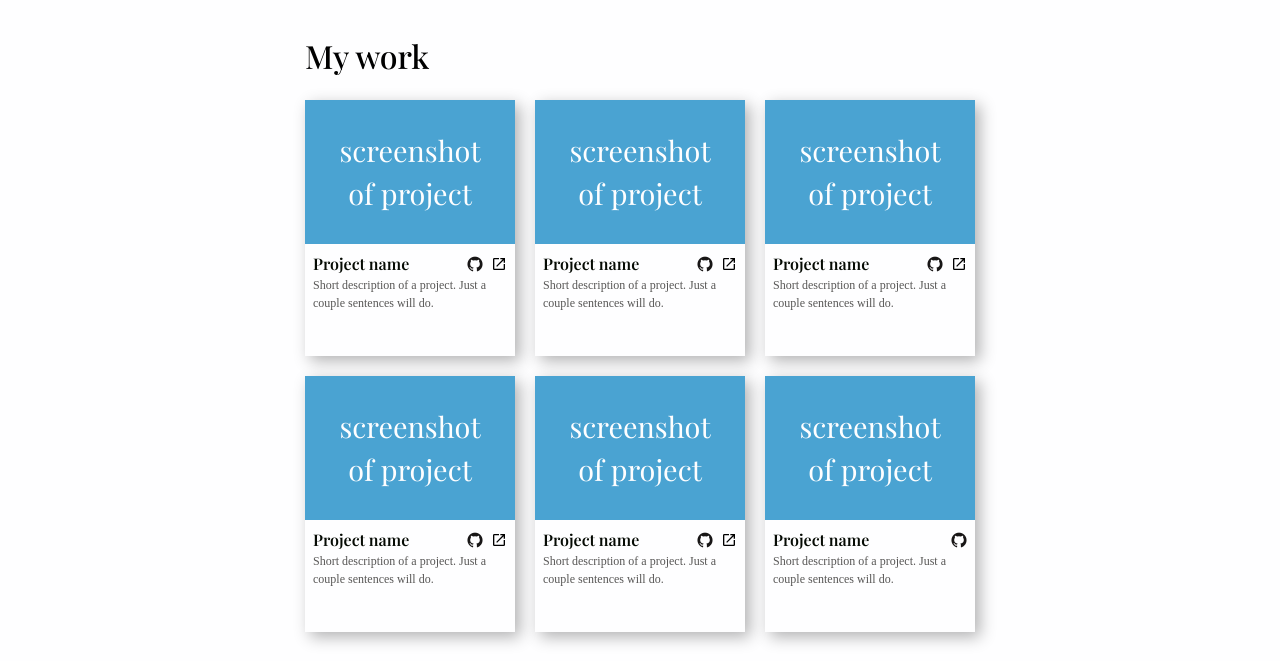
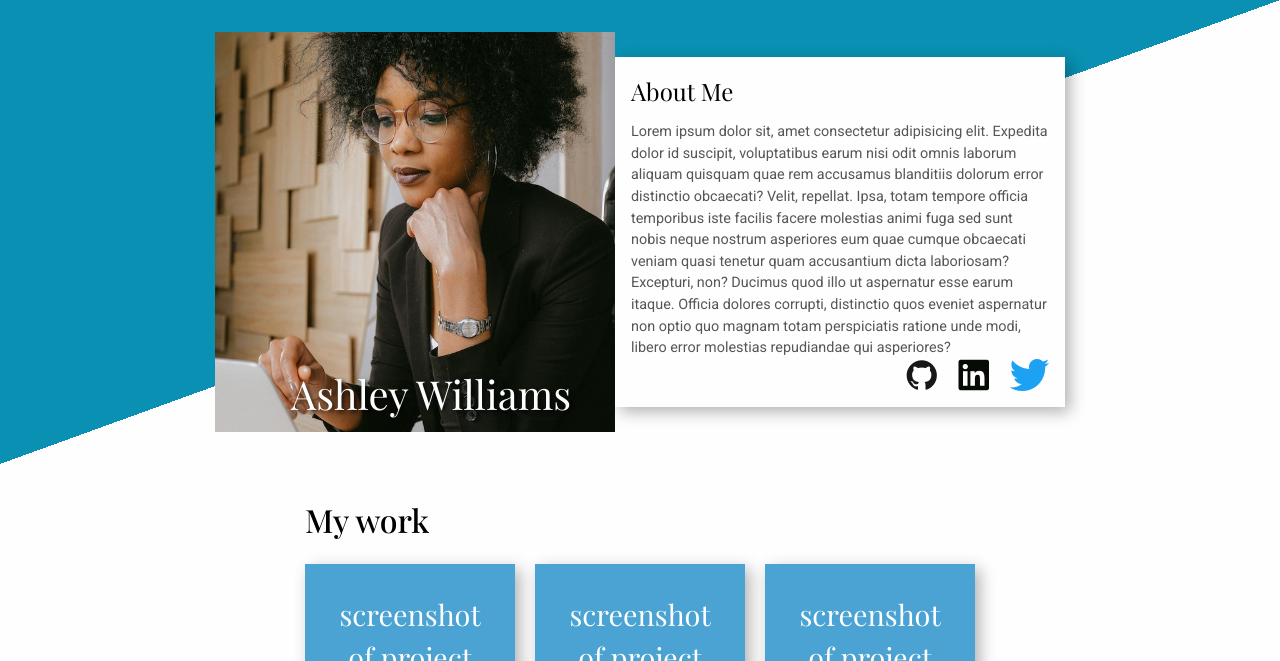
Before and after one commit to silvqrrow/homepage, a plain HTML site: page index.html in a window 1280 px wide. Shown: the top 661 px of the page. Drawn offline with nearby package versions, Linux system fonts and the light colour scheme; a web font is replaced by a local one.

Commit message:
Add styling for desktop version of hero section

```diff
--- a/index.html
+++ b/index.html
@@ -19,6 +19,35 @@
   </head>
   <body>
     <main>
+      <header class="hero">
+        <div class="hero__container">
+          <div class="hero__profile">
+            <img class="hero__profile-img" src="images/lady.jpg" alt="" />
+            <h1 class="hero__profile-name">Ashley Williams</h1>
+          </div>
+          <div class="hero__about">
+            <h2 class="hero__about-header">About Me</h2>
+            <p class="hero__about-desc">
+              Lorem ipsum dolor sit, amet consectetur adipisicing elit. Expedita
+              dolor id suscipit, voluptatibus earum nisi odit omnis laborum
+              aliquam quisquam quae rem accusamus blanditiis dolorum error
+              distinctio obcaecati? Velit, repellat. Ipsa, totam tempore officia
+              temporibus iste facilis facere molestias animi fuga sed sunt nobis
+              neque nostrum asperiores eum quae cumque obcaecati veniam quasi
+              tenetur quam accusantium dicta laboriosam? Excepturi, non? Ducimus
+              quod illo ut aspernatur esse earum itaque. Officia dolores
+              corrupti, distinctio quos eveniet aspernatur non optio quo magnam
+              totam perspiciatis ratione unde modi, libero error molestias
+              repudiandae qui asperiores?
+            </p>
+            <div class="social-icons" id="hero">
+              <i class="devicon-github-original colored"></i>
+              <i class="devicon-linkedin-plain"></i>
+              <i class="devicon-twitter-original colored"></i>
+            </div>
+          </div>
+        </div>
+      </header>
       <section class="projects">
         <div class="projects__grid-container">
           <h2 class="projects__title">My work</h2>
--- a/styles.css
+++ b/styles.css
@@ -59,6 +59,67 @@ h6 {
 /* GLOBAL */
 p {
   font-family: "Roboto", sans-serif;
+}
+
+/* HERO */
+
+.hero {
+  background: linear-gradient(to bottom right, #0990b2 50%, #fefeff 50%);
+  padding: 2em;
+}
+
+.hero__container {
+  display: flex;
+  justify-content: center;
+  align-items: center;
+}
+
+.hero__profile-name {
+  font-size: 2.5rem;
+  font-family: "Playfair Display", serif;
+  font-weight: 300;
+  color: #fefeff;
+  text-shadow: 2px 2px 4px rgba(0, 0, 0, 0.8);
+  position: absolute;
+  bottom: 8px;
+  left: 16px;
+  width: 100%;
+}
+
+.hero__profile {
+  position: relative;
+  text-align: center;
+  color: white;
+}
+
+.hero__about {
+  max-width: 450px;
+  background-color: #fefeff;
+  padding: 10px;
+  box-shadow: 5px 5px 15px rgba(0, 0, 0, 0.3);
+  padding: 1em;
+}
+
+.hero__profile-img {
+  height: 400px;
+  width: 400px;
+  min-width: 300px;
+  object-fit: cover;
+}
+
+.hero__about-header {
+  font-family: "Playfair Display", serif;
+  font-weight: 300;
+  padding-bottom: 0.5em;
+}
+
+.hero__about-desc {
+  color: #575655;
+  font-size: 0.9rem;
+}
+
+#hero {
+  justify-content: flex-end;
 }
 
 /* PROJECTS */
```
Also changed, not shown: images/lady.jpg (added).
